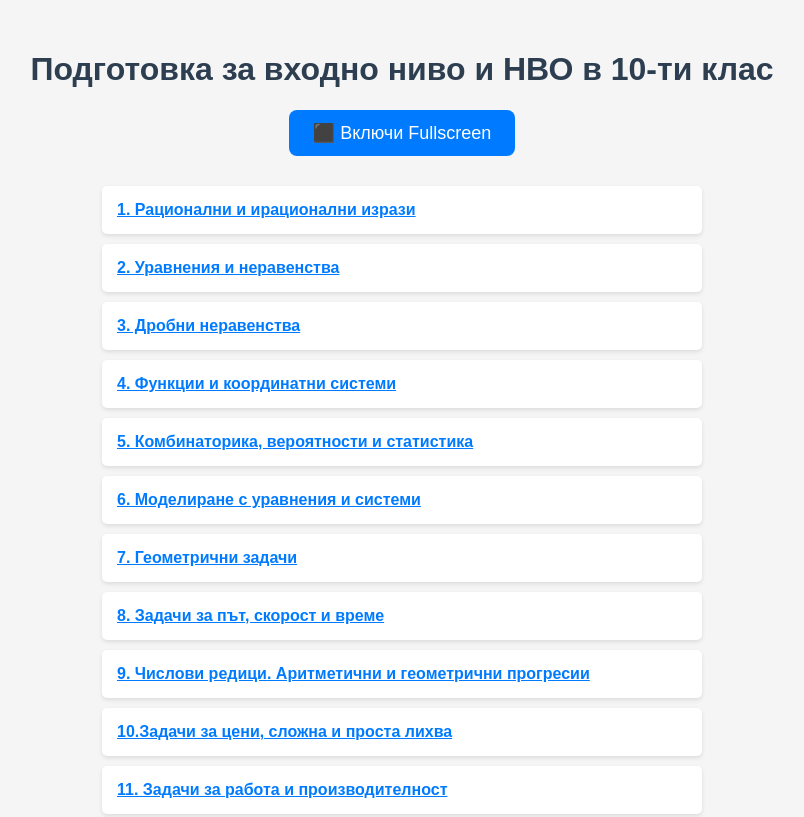
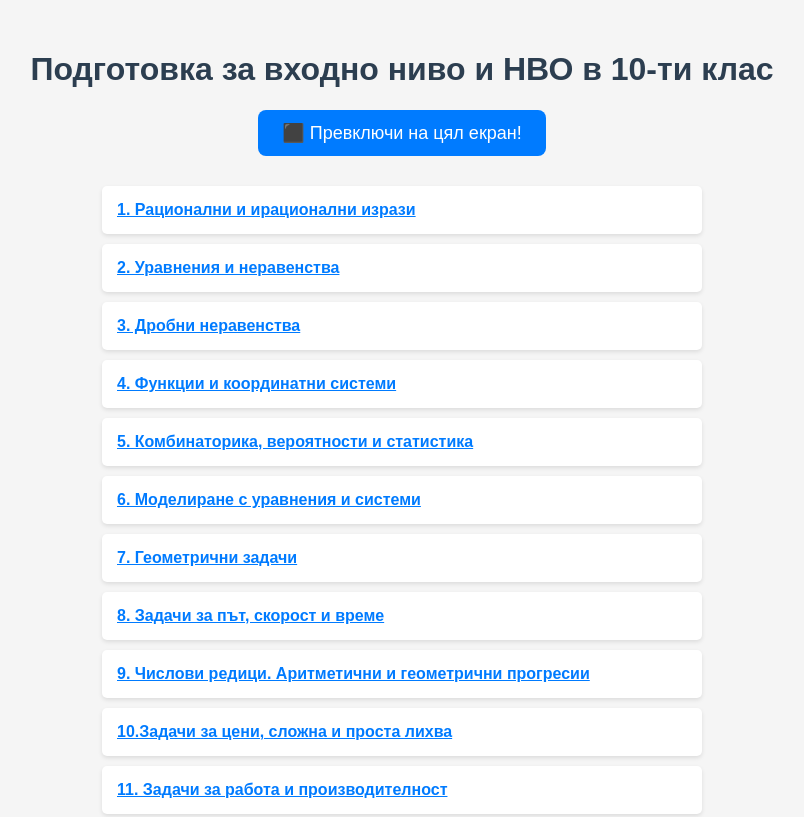
Before and after one commit to Ludmil1977/math, a plain HTML site: page 10/index.html in a window 1280 px wide. Shown: the top 817 px of the page, without its empty margins (238-1042 px from the left). Drawn offline with Linux system fonts and the light colour scheme.

Commit message:
Update index.html

```diff
--- a/10/index.html
+++ b/10/index.html
@@ -92,7 +92,7 @@ li.selected {
 </head>
 <body>
   <h1>Подготовка за входно ниво и НВО в 10-ти клас</h1>
-<button onclick="enterFullscreen()" >⬛ Включи Fullscreen</button>
+<button onclick="enterFullscreen()" >⬛ Превключи на цял екран! </button>
 
   <ul>
     <li onclick="loadPage('1.html')">1. Рационални и ирационални изрази</li>
```
